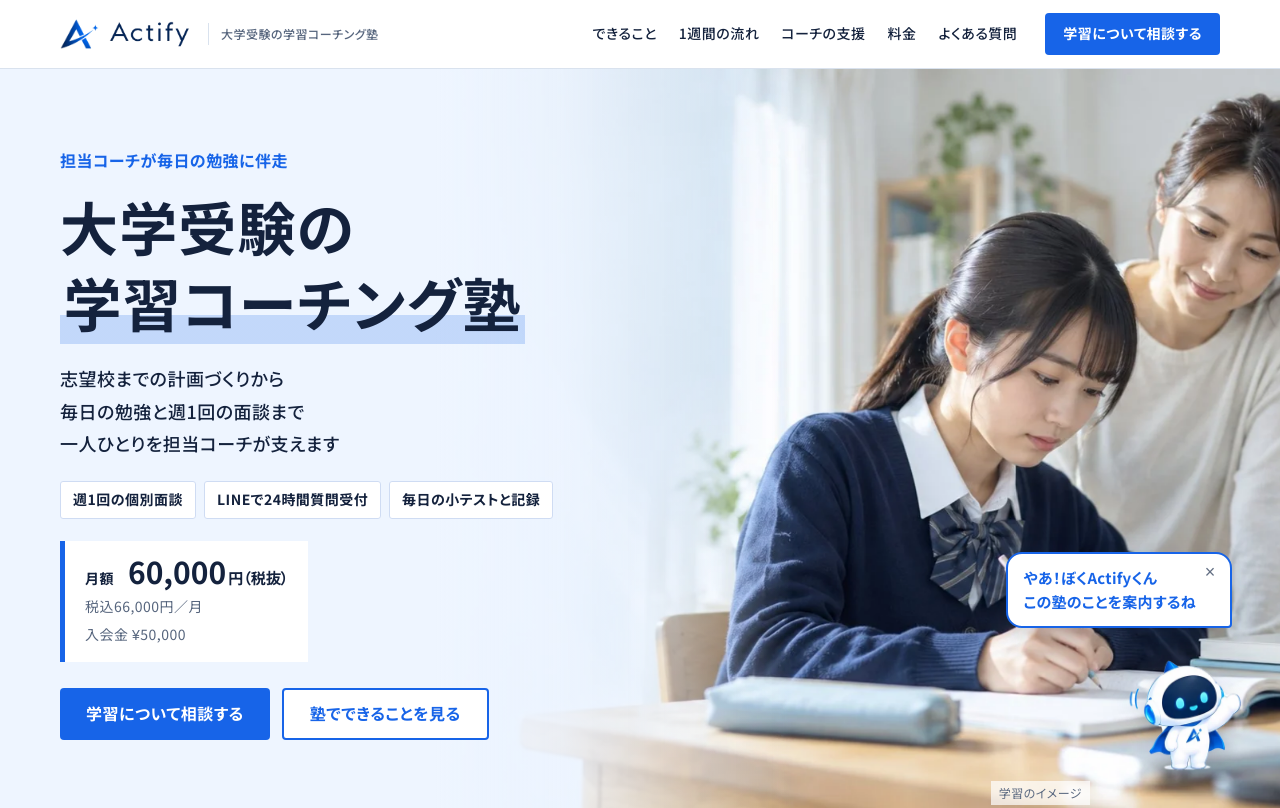
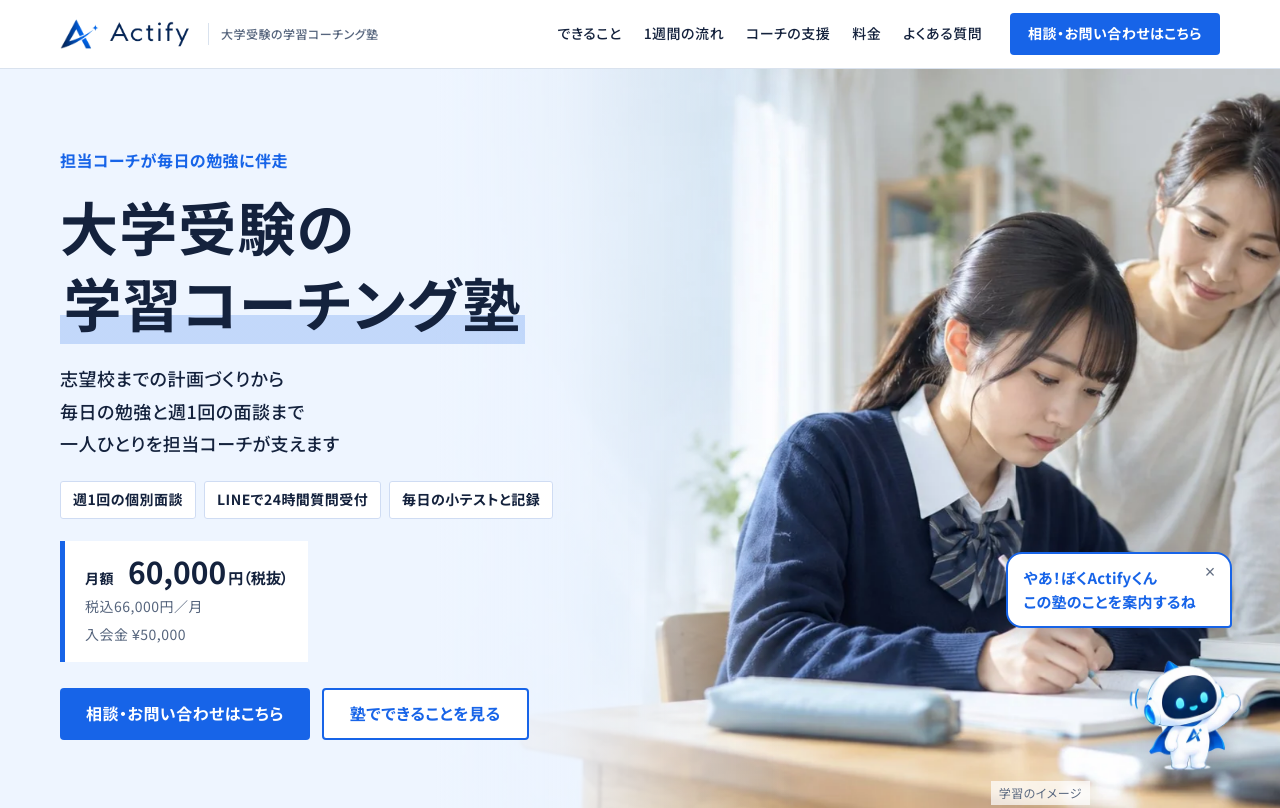
Before and after one commit to moment847/actify-hp, a plain HTML site: page index.html in a window 1280 px wide. Shown: the top 808 px of the page. Drawn offline with Linux system fonts and the light colour scheme.

Commit message:
Point all Actify consultation buttons to the new official LINE

```diff
--- a/index.html
+++ b/index.html
@@ -407,12 +407,12 @@ footer { padding: 40px 0 32px; border-top: 1px solid var(--line) }
     <nav class="gnav" aria-label="メインメニュー">
       <a href="#can">できること</a><a href="#week">1週間の流れ</a><a href="#coach">コーチの支援</a><a href="#price">料金</a><a href="#faq">よくある質問</a>
     </nav>
-    <a class="btn primary" href="#consult">学習について相談する</a>
+    <a class="btn primary" href="https://lin.ee/VX5DIdY" target="_blank" rel="noopener">相談・お問い合わせはこちら</a>
     <button class="menu-btn" type="button" aria-expanded="false" aria-controls="mnav" aria-label="メニューを開く"><span></span><span></span></button>
   </div>
   <nav id="mnav" class="mnav" aria-label="スマホ用メニュー" hidden>
     <a href="#can">できること</a><a href="#week">1週間の流れ</a><a href="#coach">担当コーチのサポート</a><a href="#price">料金</a><a href="#faq">よくある質問</a>
-    <a class="btn primary" href="#consult">学習について相談する</a>
+    <a class="btn primary" href="https://lin.ee/VX5DIdY" target="_blank" rel="noopener">相談・お問い合わせはこちら</a>
   </nav>
 </header>
 
@@ -431,7 +431,7 @@ footer { padding: 40px 0 32px; border-top: 1px solid var(--line) }
     </ul>
     <p class="price-chip rv" style="--d:1.45s"><span class="k">月額</span><span class="v"><span class="num" data-to="60000">60,000</span><small>円（税抜）</small></span><span class="n">税込66,000円／月</span><span class="n">入会金 ¥50,000</span></p>
     <div class="acts rv" style="--d:1.6s">
-      <a class="btn primary" href="#consult">学習について相談する</a>
+      <a class="btn primary" href="https://lin.ee/VX5DIdY" target="_blank" rel="noopener">相談・お問い合わせはこちら</a>
       <a class="btn ghost" href="#can">塾でできることを見る</a>
     </div>
   </div>
@@ -461,7 +461,7 @@ footer { padding: 40px 0 32px; border-top: 1px solid var(--line) }
  <li><span class="week-label">週1回の面談</span><div><h3>できたことと難しかったことを振り返る</h3><p>学習時間・点数・進捗を担当コーチと確認。計画どおりに進まなかった理由も整理して、次に優先することを決めます。</p></div></li>
  <li><span class="week-label">次の1週間へ</span><div><h3>今の自分に合う計画へ調整する</h3><p>やり残した課題や必要な復習を組み直し、翌週の行動へ。記録と対話を重ねながら学習を続けます。</p></div></li>
  </ol><p class="note">学習の進め方の一例です。面談の曜日や課題の配置は、個別の計画に応じて異なります。</p>
- <div class="week-cta"><p>今の勉強の悩みから相談できます</p><a class="btn primary" href="#consult">学習について相談する</a></div>
+ <div class="week-cta"><p>今の勉強の悩みから相談できます</p><a class="btn primary" href="https://lin.ee/VX5DIdY" target="_blank" rel="noopener">相談・お問い合わせはこちら</a></div>
  </div>
 </section>
 <!-- Actifyボード -->
@@ -788,7 +788,7 @@ footer { padding: 40px 0 32px; border-top: 1px solid var(--line) }
         <p class="v">60,000</p>
         <p class="y">円（税抜）</p><p class="tax-note">税込66,000円／月</p>
         <p class="n">入会金 ¥50,000</p>
-        <a class="btn" href="#consult">学習について相談する</a>
+        <a class="btn" href="https://lin.ee/VX5DIdY" target="_blank" rel="noopener">相談・お問い合わせはこちら</a>
       </div>
       <div class="incl">
         <h3>月額に含まれる支援</h3>
@@ -856,7 +856,7 @@ footer { padding: 40px 0 32px; border-top: 1px solid var(--line) }
 <section class="sec consult" id="consult" aria-labelledby="consult-title">
  <div class="wrap"><div class="sec-hd"><p class="eyebrow">受験生・保護者の方へ</p><h2 id="consult-title">今の勉強の悩みを<br>聞かせてください</h2><p class="lead">勉強の進め方、計画の立て方、志望校への不安。まずは気になっていることから、公式LINEでご相談ください。</p></div>
  <ol class="consult-steps"><li><b>01</b><h3>公式LINEを開く</h3><p>下のボタンからActifyの公式LINEへ進み、友だち追加してください。</p></li><li><b>02</b><h3>相談したいことを送る</h3><p>学年・志望校・今困っていることを、分かる範囲でお知らせください。</p></li><li><b>03</b><h3>案内を確認する</h3><p>担当者からの返信で、支援内容や相談の進め方をご確認いただけます。</p></li></ol>
- <a class="btn primary" href="https://lin.ee/ZT1EmEj" target="_blank" rel="noopener">公式LINEで学習相談をする <span aria-hidden="true">↗</span></a>
+ <a class="btn primary" href="https://lin.ee/VX5DIdY" target="_blank" rel="noopener">相談・お問い合わせはこちら <span aria-hidden="true">↗</span></a>
  <p class="note">LINEが別画面で開きます。ご質問は生徒ご本人・保護者の方、どちらからでもお送りいただけます。</p>
  <p class="consult-detail">対象学年や対応科目、面談時間、教材費、保護者への共有方法など、入会前に確認したいこともあわせてご相談ください。</p>
  <a class="text-link" href="#guide">まずはサービス資料を読む →</a>
@@ -895,14 +895,14 @@ footer { padding: 40px 0 32px; border-top: 1px solid var(--line) }
   <div class="kun-bubble" id="kun-bubble" role="status" aria-live="polite" hidden>
     <button class="kun-x" type="button" aria-label="吹き出しを閉じる">×</button>
     <p class="kun-msg lines" id="kun-msg"><span>やあ！ぼくActifyくん</span><span>この塾のことを案内するね</span></p>
-    <nav class="kun-menu" id="kun-menu" aria-label="Actifyくんの案内" hidden><a href="#can">できることを見る</a><a href="#price">料金を見る</a><a href="#consult">学習について相談する</a><a href="#guide">資料を見る</a></nav>
+    <nav class="kun-menu" id="kun-menu" aria-label="Actifyくんの案内" hidden><a href="#can">できることを見る</a><a href="#price">料金を見る</a><a href="https://lin.ee/VX5DIdY" target="_blank" rel="noopener">相談・お問い合わせはこちら</a><a href="#guide">資料を見る</a></nav>
   </div>
   <button class="kun-btn" id="kun-btn" type="button" aria-expanded="false" aria-controls="kun-bubble" aria-label="Actifyくんの案内を開く"><img src="assets/site-22.webp" data-pose="sp-hello" alt="" width="320" height="320" class="on"><img src="assets/site-23.webp" data-pose="point" alt="" width="320" height="320"><img src="assets/site-24.webp" data-pose="sp-happy" alt="" width="320" height="320"><img src="assets/site-25.webp" data-pose="laptop" alt="" width="320" height="320"><img src="assets/site-26.webp" data-pose="pencil" alt="" width="320" height="320"><img src="assets/site-27.webp" data-pose="idea" alt="" width="320" height="320"><img src="assets/site-28.webp" data-pose="sp-cheer" alt="" width="320" height="320"><img src="assets/site-29.webp" data-pose="tablet" alt="" width="320" height="320"><img src="assets/site-30.webp" data-pose="thumbs" alt="" width="320" height="320"><img src="assets/site-31.webp" data-pose="magnifier" alt="" width="320" height="320"><img src="assets/site-32.webp" data-pose="wave" alt="" width="320" height="320"></button>
 </div>
 
 <div class="mbar">
   <a class="p" href="#price">月額<br><b>60,000</b>円（税抜）</a>
-  <a class="btn primary" href="#consult">学習について相談する</a>
+  <a class="btn primary" href="https://lin.ee/VX5DIdY" target="_blank" rel="noopener">相談・お問い合わせはこちら</a>
 </div>
 
 <script>
```
